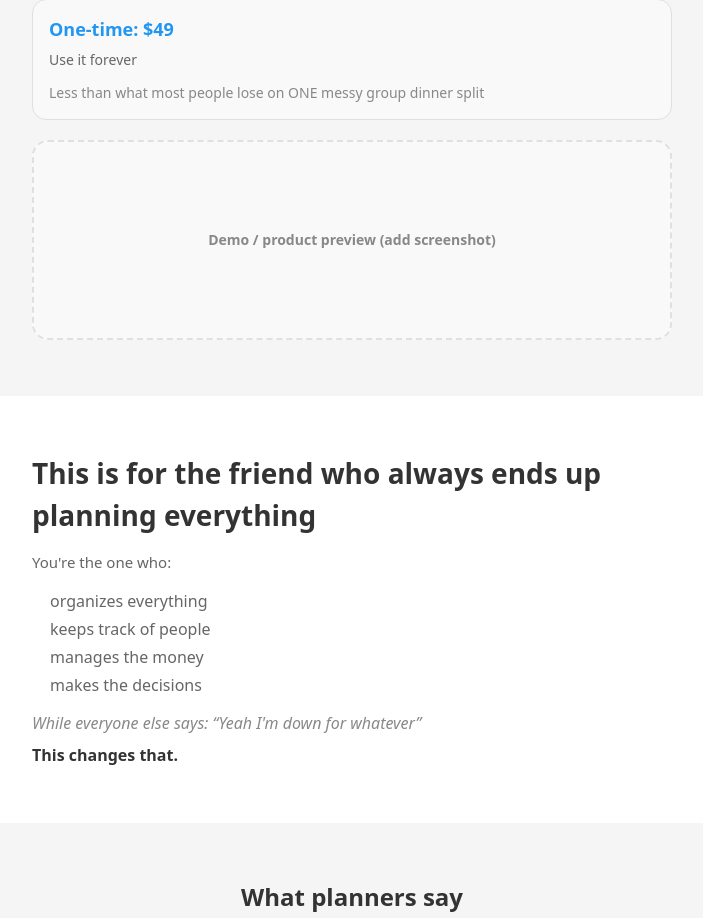
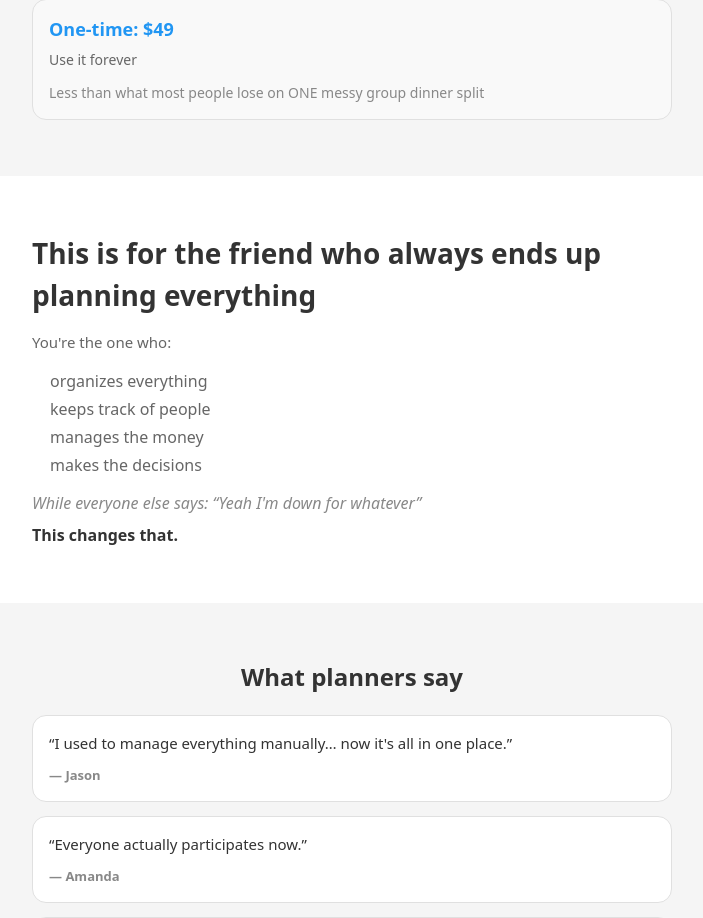
Before and after one commit to RobNatt/collab-planner, a React (Vite) app: page / in a window 1280 px wide. Shown: the part 3016-3934 px from the top of the page, without its empty margins (288-991 px from the left). Built offline with nearby package versions, Linux system fonts and the light colour scheme; no server answers.

Commit message:
Landing: remove second screenshot placeholder for launch
Made-with: Cursor

```diff
--- a/src/pages/Landing.jsx
+++ b/src/pages/Landing.jsx
@@ -3,31 +3,6 @@ import { auth } from '../config/firebase';
 import { useTheme } from '../contexts/ThemeContext';
 import { ThemeToggle } from '../components/ThemeToggle';
 import { LandingScreenshotCarousel } from '../components/LandingScreenshotCarousel';
-
-function ScreenshotSlot({ colors, label }) {
-  return (
-    <div
-      className="animate-fadeIn"
-      style={{
-        marginTop: '20px',
-        borderRadius: '16px',
-        border: `2px dashed ${colors.border}`,
-        backgroundColor: colors.backgroundTertiary,
-        minHeight: '200px',
-        display: 'flex',
-        alignItems: 'center',
-        justifyContent: 'center',
-        color: colors.textMuted,
-        fontSize: '14px',
-        fontWeight: '600',
-        textAlign: 'center',
-        padding: '24px',
-      }}
-    >
-      {label}
-    </div>
-  );
-}
 
 function Section({ children, style = {}, id }) {
   return (
@@ -268,7 +243,6 @@ function Landing() {
             Less than what most people lose on ONE messy group dinner split
           </p>
         </div>
-        <ScreenshotSlot colors={colors} label="Demo / product preview (add screenshot)" />
       </Section>
 
       {/* IDENTITY */}
```
